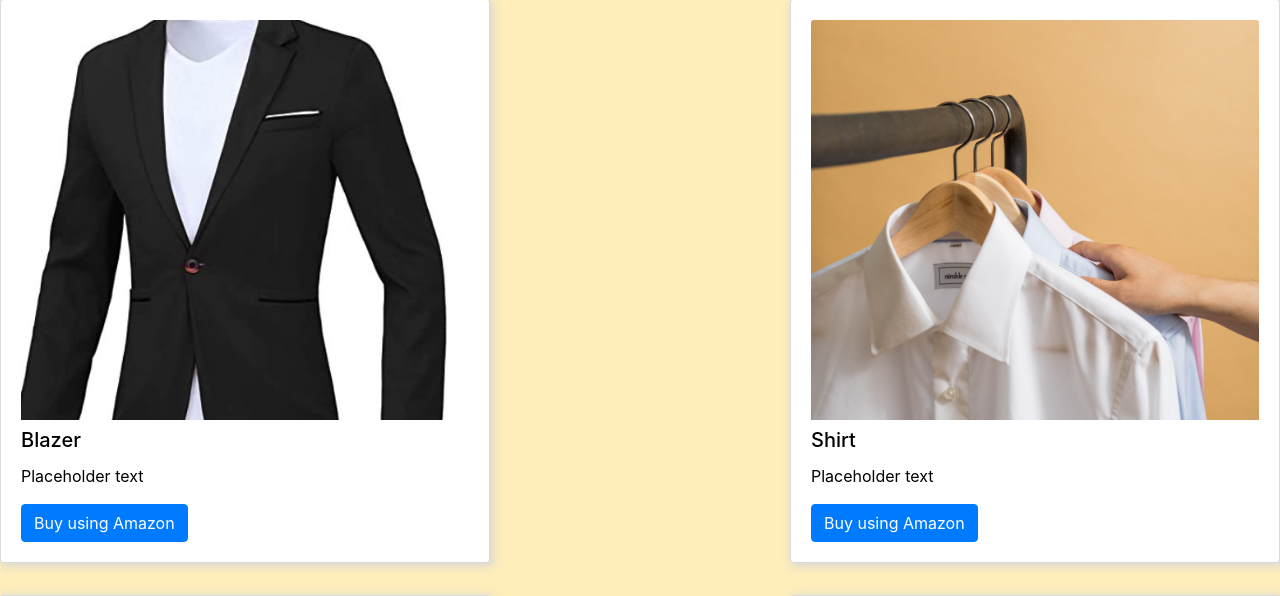
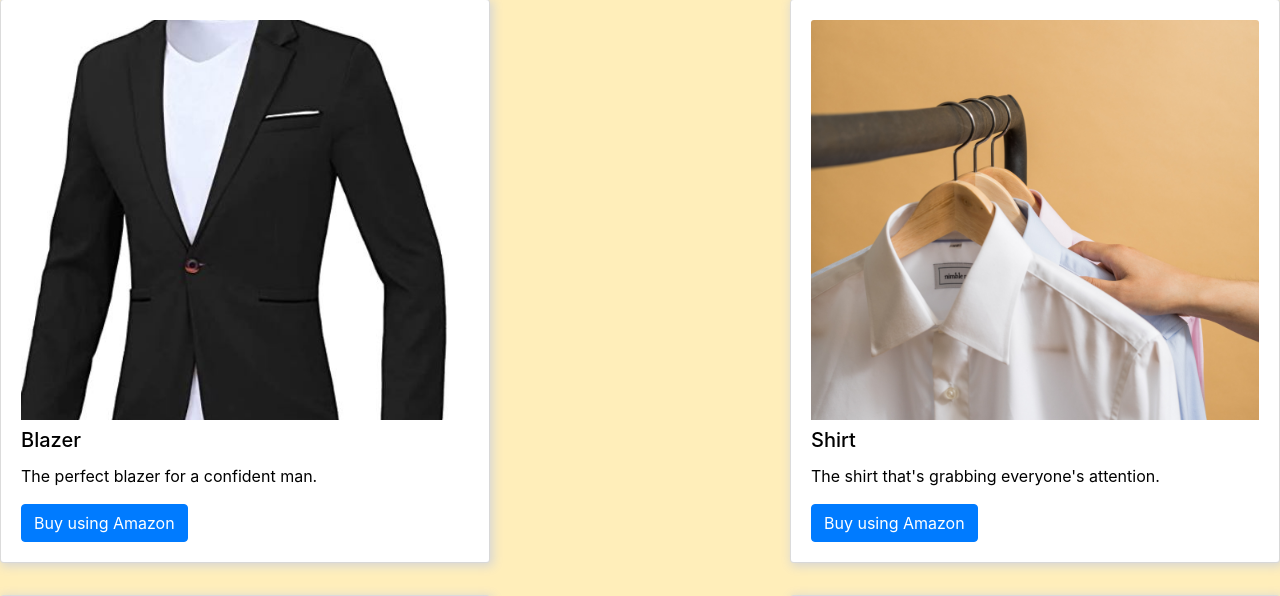
Before and after one commit to HKgame01/HackTheRunway, a Flask app: page /male in a window 1280 px wide. Shown: the part 73-669 px from the top of the page. Run offline with Flask 2, Linux system fonts and the light colour scheme; some libraries are stand-ins or nearby versions.

Commit message:
final fix

```diff
--- a/main.py
+++ b/main.py
@@ -16,12 +16,12 @@ def home_page():
 @app.route('/male')
 def male():
     clothes = [
-      {'img': "/static/img/mens-blazer.jpg",  'title': 'Blazer',   'text': 'Placeholder text', 'link': "https://a.co/d/eOwDI8h"},
-      {'img': "/static/img/mens-shirts.jpg",  'title': 'Shirt',    'text': 'Placeholder text', 'link': "#"},
-      {'img': "/static/img/mens-pants.webp",   'title': 'Pants',    'text': 'Placeholder text', 'link': "#"},
-      {'img': "/static/img/mens-shoes.jpg",  'title': 'Shoes',   'text': 'Placeholder text', 'link': "#"},
-      {'img': "/static/img/mens-sweater.jpg", 'title': 'Sweater',  'text': 'Placeholder text', 'link': "#"},
-      {'img': "/static/img/mens-tshirt.jpg",  'title': 'Tshirt',   'text': 'Placeholder text', 'link': "#"}
+      {'img': "/static/img/mens-blazer.jpg",  'title': 'Blazer',   'text': "The perfect blazer for a confident man.", 'link': "https://a.co/d/eOwDI8h"},
+      {'img': "/static/img/mens-shirts.jpg",  'title': 'Shirt',    'text': "The shirt that's grabbing everyone's attention.", 'link': "#"},
+      {'img': "/static/img/mens-pants.webp",   'title': 'Pants',    'text': "Trousers you'll want to keep an eye out for.", 'link': "#"},
+      {'img': "/static/img/mens-shoes.jpg",  'title': 'Shoes',   'text': "A snazzy fit for your feet.", 'link': "#"},
+      {'img': "/static/img/mens-sweater.jpg", 'title': 'Sweater',  'text': "A sweater you'll definitely want this fall.", 'link': "#"},
+      {'img': "/static/img/mens-tshirt.jpg",  'title': 'Tshirt',   'text': 'The comfiest T-shirt.', 'link': "#"}
 
     ]
     return render_template('male.html', clothes=clothes)
--- a/templates/male.html
+++ b/templates/male.html
@@ -23,7 +23,7 @@
           <img class="card-img-top" id="card-image" src={{c.img}} alt="">
           <h5 class="mt-2 card-title" style="color:black;">{{c.title}}</h5>
           <p class="card-text" style="color:black;">{{c.text}}</p>
-          <a href={{c.link}} class="btn btn-primary" id="amazon-button">Buy using Amazon</a>
+          <a href={{c.link}} target="_blank" class="btn btn-primary" id="amazon-button">Buy using Amazon</a>
         </div>
       </div>
   </div>
```
